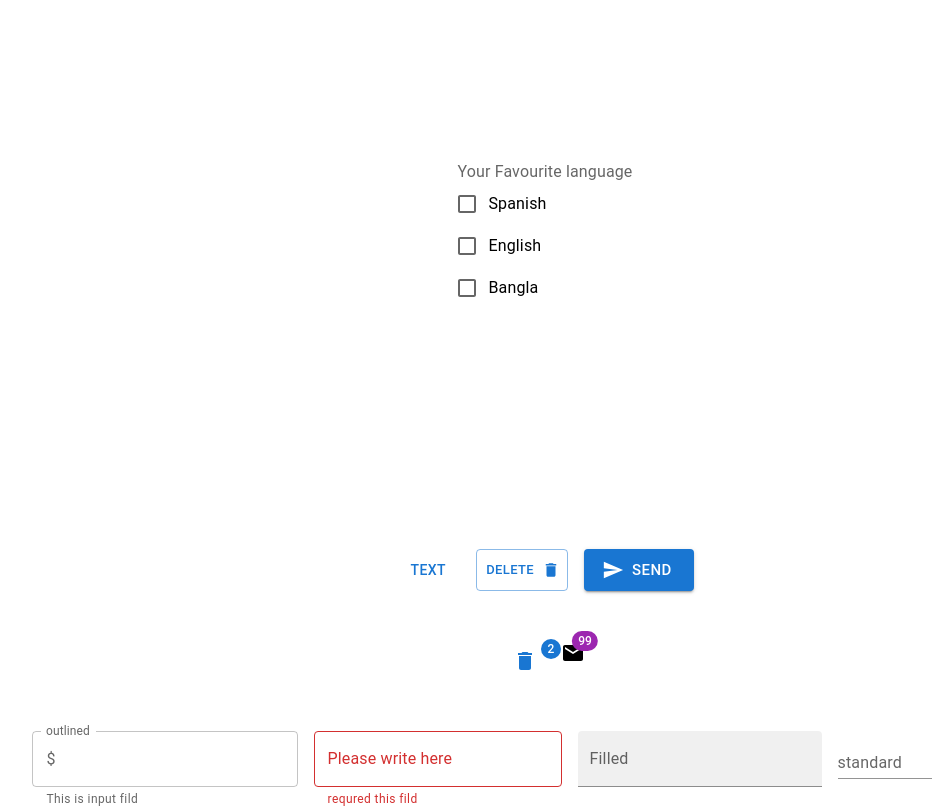
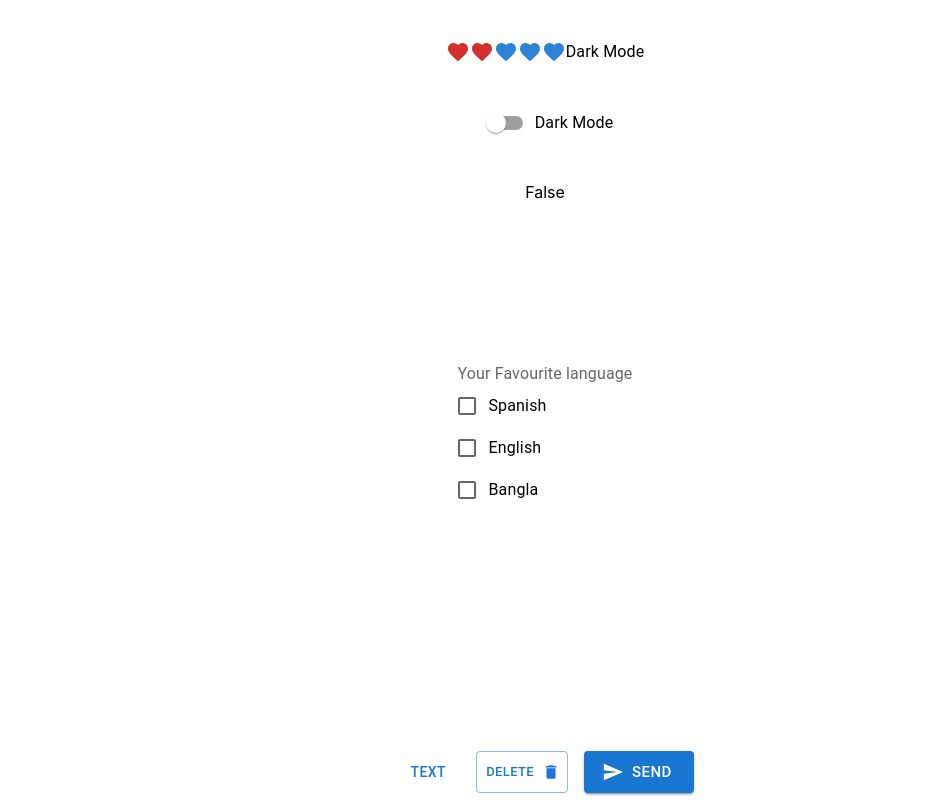
Before and after one commit to mehedihasan-swe/ReactJsComponents, a React (Create React App) app in the folder reactcomponents/: page / in a window 1280 px wide. Shown: the top 808 px of the page, without its empty margins (95-1027 px from the left). Built offline with nearby package versions, Linux system fonts and the light colour scheme; the HTML template or start-up script is replaced by a standard one.

Commit message:
[Style][Feat] Added ratingbar

```diff
--- a/reactcomponents/src/components/ComButton.js
+++ b/reactcomponents/src/components/ComButton.js
@@ -1,9 +1,10 @@
-import { Badge, badgeClasses, Button, Checkbox, FormControl, FormControlLabel, FormGroup, FormLabel, IconButton, InputAdornment, Radio, RadioGroup, Stack, TextField, Tooltip } from '@mui/material'
+import { Badge, badgeClasses, Button, Checkbox, FormControl, FormControlLabel, FormGroup, FormLabel, IconButton, InputAdornment, Radio, RadioGroup, Rating, Stack, Switch, TextField, Tooltip } from '@mui/material'
 import DeleteIcon from '@mui/icons-material/Delete';
 import SendIcon from '@mui/icons-material/Send';
 import React, { useState } from 'react'
 import { styled } from '@mui/system';
 import MailIcon from '@mui/icons-material/Mail';
+import FavoriteIcon from '@mui/icons-material/Favorite';
 
 
 const CartBadge = styled(Badge)`
@@ -17,21 +18,57 @@ const CartBadge = styled(Badge)`
 
 export default function ComButton() {
 
-  const [ data, setData ] = useState('');
-  const [ radData, setradData ] = useState('')
-  const [ language, setLanguage ] = useState([]);
-
+  const [data, setData] = useState('');
+  const [star, setStar] = useState(2);
+  const [radData, setradData] = useState('')
+  const [language, setLanguage] = useState([]);
+  const [switchCondition, setChecked] = useState(false);
   const handlechange = (e) => {
     const index = language.indexOf(e.target.value);
-    if(index===-1){
+    if (index === -1) {
       setLanguage([...language, e.target.value])
-    } else{
-      setLanguage(language.filter((item)=> item !== e.target.value))
+    } else {
+      setLanguage(language.filter((item) => item !== e.target.value))
     }
   }
 
   return (
     <>
+
+      <Stack direction="row" spacing={2} justifyContent="center" margin={5}>
+        <FormControlLabel
+          label="Dark Mode"
+          control={
+            <Rating
+            value={star}
+            precision={.2}
+              onChange={(event,neewvalue)=>{
+                setStar(neewvalue)
+              }}
+              icon={<FavoriteIcon fontSize="inherit" color='error' />}
+              emptyIcon={<FavoriteIcon style={{ opacity: 0.9 }} fontSize="inherit"  color="primary"/>}
+            />
+          }
+        />
+      </Stack>
+
+      <Stack direction="row" spacing={2} justifyContent="center" margin={5}>
+        <FormControlLabel
+          label="Dark Mode"
+          control={
+            <Switch
+              checked={switchCondition}
+              onChange={e => setChecked(e.target.checked)}
+            />
+          }
+        />
+      </Stack>
+
+      <Stack direction="row" spacing={2} justifyContent="center" margin={5}>
+        {switchCondition ? "True" : "False"}
+      </Stack>
+
+      {/* Swtch End */}
 
       <Stack direction="row" spacing={2} display="flex" justifyContent="center" alignContent="center" marginTop="20vh">
         <FormControl>
@@ -40,17 +77,17 @@ export default function ComButton() {
             <FormControlLabel
               value="Spanish"
               label="Spanish"
-              control={<Checkbox checked ={ language.includes('Spanish')} onChange={handlechange} />}
+              control={<Checkbox checked={language.includes('Spanish')} onChange={handlechange} />}
             />
-             <FormControlLabel
+            <FormControlLabel
               value="English"
               label="English"
-              control={<Checkbox checked ={ language.includes('English')} onChange={handlechange} />}
-             />
+              control={<Checkbox checked={language.includes('English')} onChange={handlechange} />}
+            />
             <FormControlLabel
               value="Bangla"
               label="Bangla"
-              control={<Checkbox checked ={ language.includes('Bangla')} onChange={handlechange} />}
+              control={<Checkbox checked={language.includes('Bangla')} onChange={handlechange} />}
             />
           </FormGroup>
         </FormControl>
@@ -149,6 +186,14 @@ export default function ComButton() {
             row
           >
 
+            <FormControl
+              value="Spanish"
+              control={<Radio size='large' color='secondary' />}
+              label="Spanish"
+            />
+
+
+
             <FormControlLabel
               value='Spanish'
               control={<Radio size='large' color='secondary' />}
```
